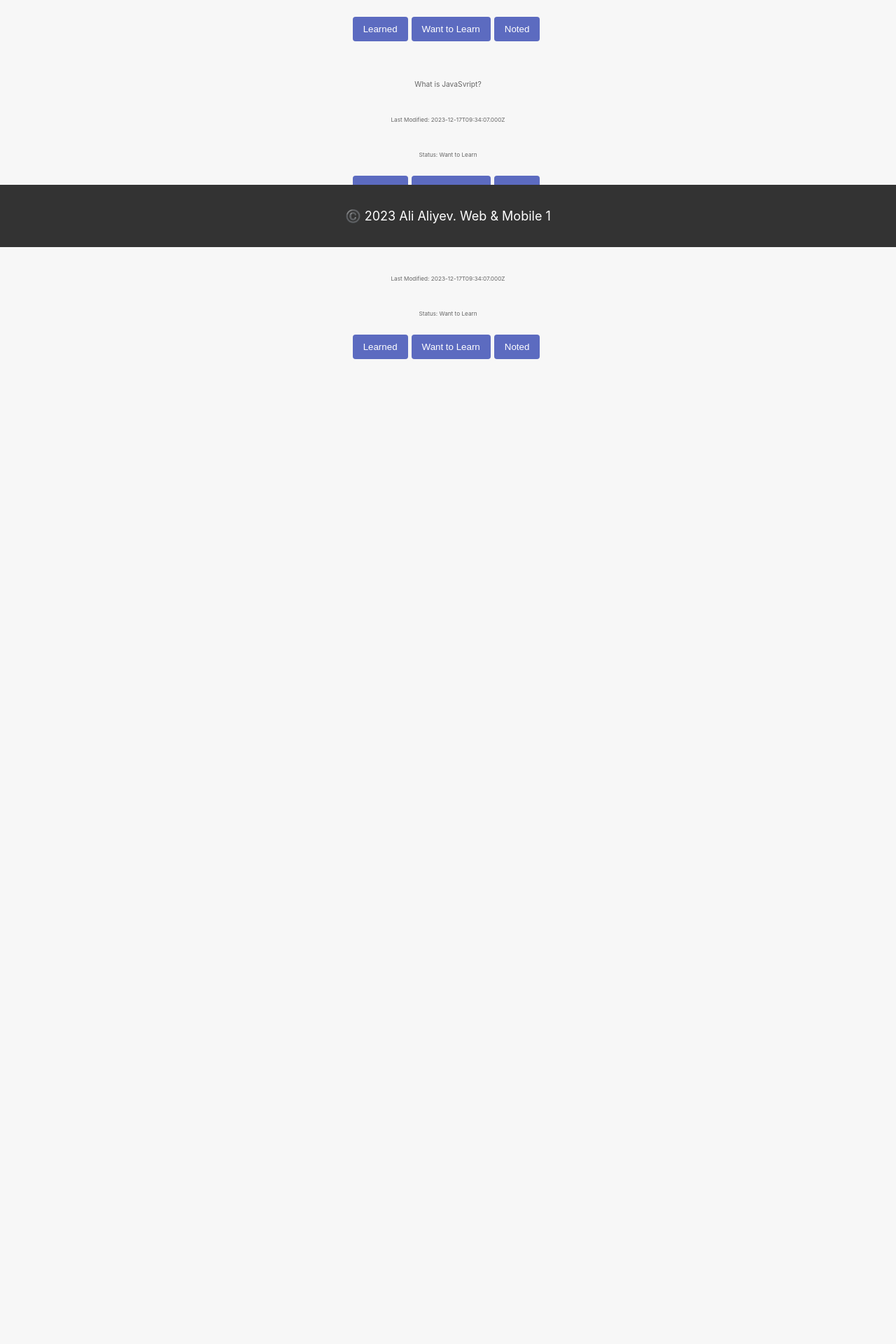
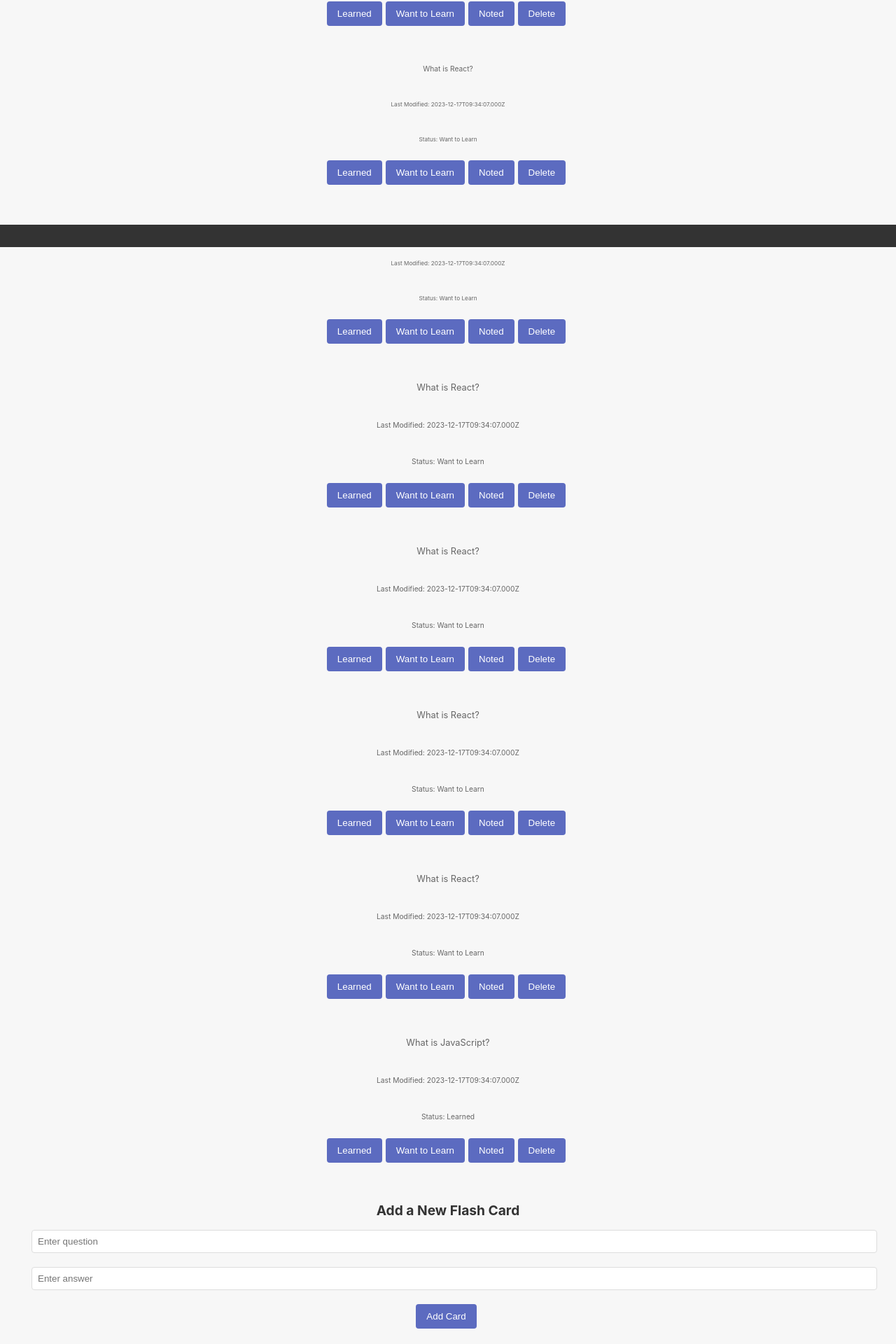
Before and after one commit to aaliyevv/web-3, a React (Create React App) app: page /flash-cards in a window 1280 px wide. Shown: the part 447-2367 px from the top of the page at 70% size. Before the commit the page ends 1075 px from the top, so only its background shows below. Built offline with nearby package versions, Linux system fonts and the light colour scheme.

Commit message:
final form

```diff
--- a/src/App.js
+++ b/src/App.js
@@ -28,9 +28,7 @@ function App() {
           <Route path="/contact-me" element={<ContactMePage />} />
           <Route path="/" element={<HomePage />} />
         </Routes>
-        <footer className="App-footer">
-          <p>©️ 2023 Ali Aliyev. Web & Mobile 1</p>
-        </footer>
+        <footer className="App-footer"></footer>
       </div>
     </Router>
   );
--- a/src/FlashCard.js
+++ b/src/FlashCard.js
@@ -1,19 +1,20 @@
 import React, { useState } from 'react';
 import './FlashCard.css';
 
-function FlashCard({ card, onStatusChange }) {
+function FlashCard({ card, onStatusChange, onDelete }) {
   const [isFlipped, setIsFlipped] = useState(false);
 
   const flipCard = () => setIsFlipped(!isFlipped);
 
   return (
-    <div onClick={flipCard}>
+    <div className="flashcard-container" onClick={flipCard}>
       <div>{isFlipped ? card.answer : card.question}</div>
       <div>Last Modified: {card.lastModified}</div>
       <div>Status: {card.status}</div>
-      <button onClick={() => onStatusChange(card.id, "Learned")}>Learned</button>
-      <button onClick={() => onStatusChange(card.id, "Want to Learn")}>Want to Learn</button>
-      <button onClick={() => onStatusChange(card.id, "Noted")}>Noted</button>
+      <button onClick={(e) => { e.stopPropagation(); onStatusChange(card.id, "Learned"); }}>Learned</button>
+      <button onClick={(e) => { e.stopPropagation(); onStatusChange(card.id, "Want to Learn"); }}>Want to Learn</button>
+      <button onClick={(e) => { e.stopPropagation(); onStatusChange(card.id, "Noted"); }}>Noted</button>
+      <button onClick={(e) => { e.stopPropagation(); onDelete(card.id); }}>Delete</button>
     </div>
   );
 }
--- a/src/FlashCardsPage.js
+++ b/src/FlashCardsPage.js
@@ -1,4 +1,4 @@
-import React, { useState, useEffect } from 'react';
+import React, { useState } from 'react';
 import FlashCard from './FlashCard';
 
 function FlashCardsPage() {
@@ -11,11 +11,11 @@ function FlashCardsPage() {
       status: "Want to Learn"
     },
     {
-      id: 1,
-      question: "What is JavaSvript?",
-      answer: "A JavaScript library for building user interfaces",
+      id: 2,
+      question: "What is JavaScript?",
+      answer: "A programming language used for web development",
       lastModified: new Date().toISOString(),
-      status: "Want to Learn"
+      status: "Learned"
     },
     {
       id: 1,
@@ -23,9 +23,44 @@ function FlashCardsPage() {
       answer: "A JavaScript library for building user interfaces",
       lastModified: new Date().toISOString(),
       status: "Want to Learn"
+    },{
+      id: 1,
+      question: "What is React?",
+      answer: "A JavaScript library for building user interfaces",
+      lastModified: new Date().toISOString(),
+      status: "Want to Learn"
+    },{
+      id: 1,
+      question: "What is React?",
+      answer: "A JavaScript library for building user interfaces",
+      lastModified: new Date().toISOString(),
+      status: "Want to Learn"
+    },{
+      id: 1,
+      question: "What is React?",
+      answer: "A JavaScript library for building user interfaces",
+      lastModified: new Date().toISOString(),
+      status: "Want to Learn"
+    },{
+      id: 1,
+      question: "What is React?",
+      answer: "A JavaScript library for building user interfaces",
+      lastModified: new Date().toISOString(),
+      status: "Want to Learn"
+    },{
+      id: 1,
+      question: "What is React?",
+      answer: "A JavaScript library for building user interfaces",
+      lastModified: new Date().toISOString(),
+      status: "Want to Learn"
     },
-    ]);
+    // Add more cards with unique IDs
+  ]);
+
   const [searchTerm, setSearchTerm] = useState("");
+  const [filterStatus, setFilterStatus] = useState("All");
+  const [sortAttribute, setSortAttribute] = useState("id");
+  const [newCard, setNewCard] = useState({ question: "", answer: "" });
 
   const handleStatusChange = (cardId, newStatus) => {
     setCards(cards.map(card =>
@@ -33,16 +68,53 @@ function FlashCardsPage() {
     ));
   };
 
-  // Filter the cards based on the search term
-  const filteredCards = cards.filter(card =>
-    card.question.toLowerCase().includes(searchTerm.toLowerCase()) ||
-    card.answer.toLowerCase().includes(searchTerm.toLowerCase())
-  );
+  const handleNewCardChange = (e) => {
+    setNewCard({ ...newCard, [e.target.name]: e.target.value });
+  };
+
+  const addNewCard = () => {
+    if (newCard.question && newCard.answer) {
+      setCards([
+        ...cards,
+        {
+          id: Math.max(...cards.map(card => card.id), 0) + 1,
+          question: newCard.question,
+          answer: newCard.answer,
+          lastModified: new Date().toISOString(),
+          status: "Want to Learn"
+        }
+      ]);
+      setNewCard({ question: "", answer: "" });
+    }
+  };
+
+  const deleteCard = (cardId) => {
+    setCards(cards.filter(card => card.id !== cardId));
+  };
+
+  const filteredAndSearchedCards = cards
+    .filter(card =>
+      filterStatus === "All" || card.status === filterStatus
+    )
+    .filter(card =>
+      card.question.toLowerCase().includes(searchTerm.toLowerCase()) ||
+      card.answer.toLowerCase().includes(searchTerm.toLowerCase())
+    );
+
+  const sortedCards = [...filteredAndSearchedCards].sort((a, b) => {
+    switch (sortAttribute) {
+      case "lastModified":
+        return new Date(b.lastModified) - new Date(a.lastModified);
+      case "status":
+        return a.status.localeCompare(b.status);
+      default:
+        return a.id - b.id;
+    }
+  });
 
   return (
     <div>
       <h1>Flash Cards Page</h1>
-      <p>Here you can practice with flash cards.</p>
 
       <input
         type="text"
@@ -51,15 +123,46 @@ function FlashCardsPage() {
         onChange={(e) => setSearchTerm(e.target.value)}
       />
 
+      <select onChange={(e) => setFilterStatus(e.target.value)}>
+        <option value="All">All</option>
+        <option value="Learned">Learned</option>
+        <option value="Want to Learn">Want to Learn</option>
+        <option value="Noted">Noted</option>
+      </select>
+
+      <select onChange={(e) => setSortAttribute(e.target.value)}>
+        <option value="id">ID</option>
+        <option value="lastModified">Last Modified</option>
+        <option value="status">Status</option>
+      </select>
+
       <div>
-        {filteredCards.map(card => (
+        {sortedCards.map(card => (
           <FlashCard
             key={card.id}
             card={card}
             onStatusChange={handleStatusChange}
+            onDelete={deleteCard}
           />
         ))}
       </div>
+
+      <h2>Add a New Flash Card</h2>
+      <input
+        type="text"
+        name="question"
+        placeholder="Enter question"
+        value={newCard.question}
+        onChange={handleNewCardChange}
+      />
+      <input
+        type="text"
+        name="answer"
+        placeholder="Enter answer"
+        value={newCard.answer}
+        onChange={handleNewCardChange}
+      />
+      <button onClick={addNewCard}>Add Card</button>
     </div>
   );
 }
```
